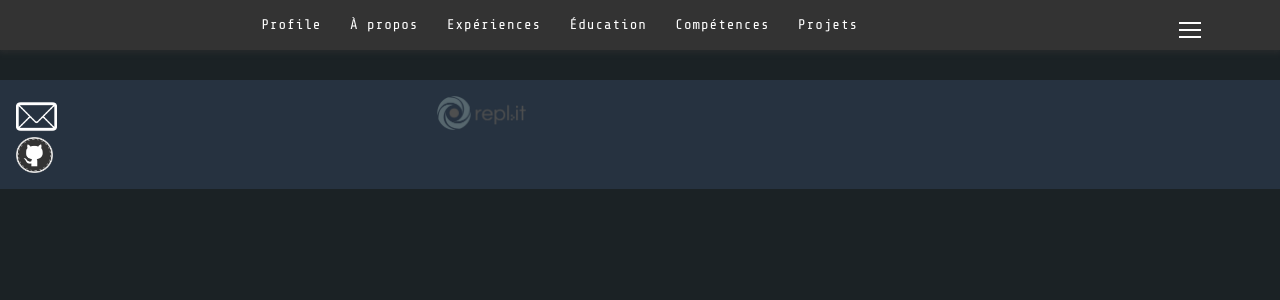
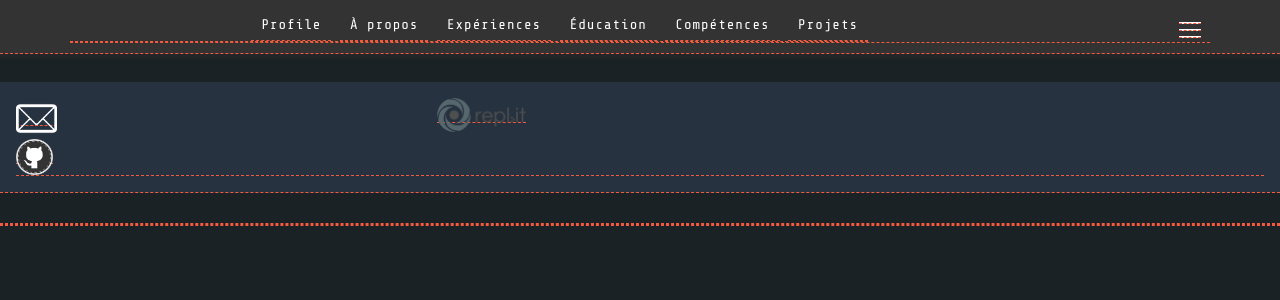
Before and after one commit to MaelC001/MaelC001.github.io, a Jekyll site: the page built from contact/index.html, in a window 1280 px wide. Shown: the top 300 px of the page. Built offline with Jekyll 4.4.1, drawn with Linux system fonts in a browser that asks for light colours; nearby versions of some CDN libraries.

Commit message:
Update style.css

```diff
--- a/assets/css/style.css
+++ b/assets/css/style.css
@@ -5,7 +5,7 @@ html, body, div, span, h1, h2, h3, h4, h5, h6, p, a, img, strong, ul, li, nav {
 }
 
 
-a :not(.logo) { color: #f35b3f; border-bottom: 1px dashed #f35b3f; text-decoration: none; transition: all .3s; }
+a, :not(.logo) { color: #f35b3f; border-bottom: 1px dashed #f35b3f; text-decoration: none; transition: all .3s; }
 a:hover, a:focus { color: #f35b3f; border: 0; text-decoration: none; }
 
 /* Hamburger button code */
```
